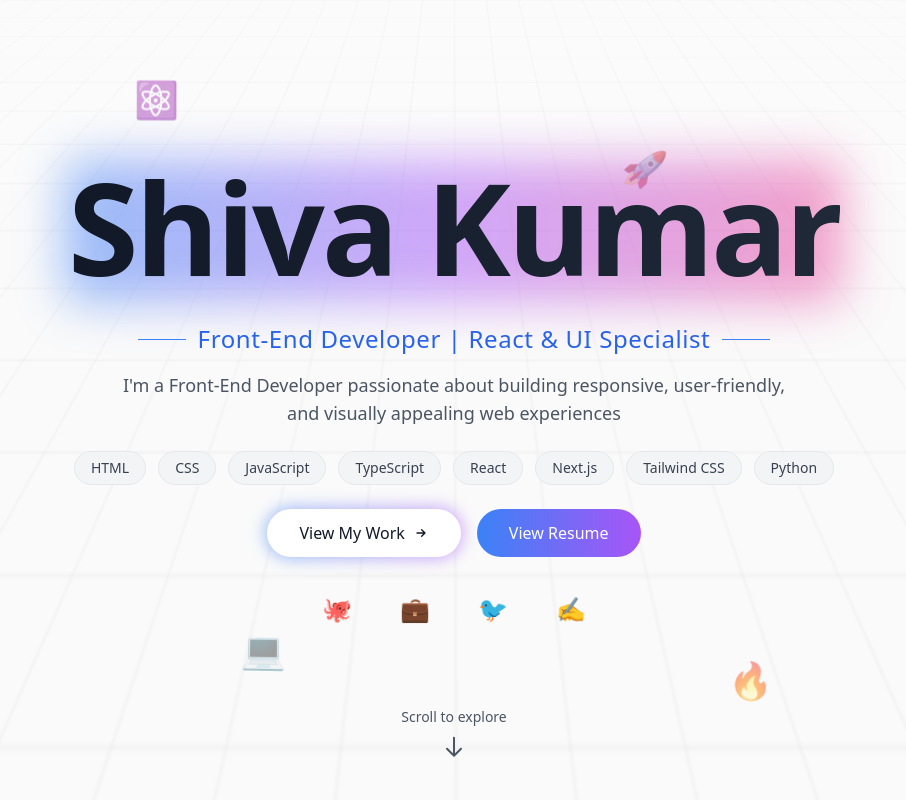
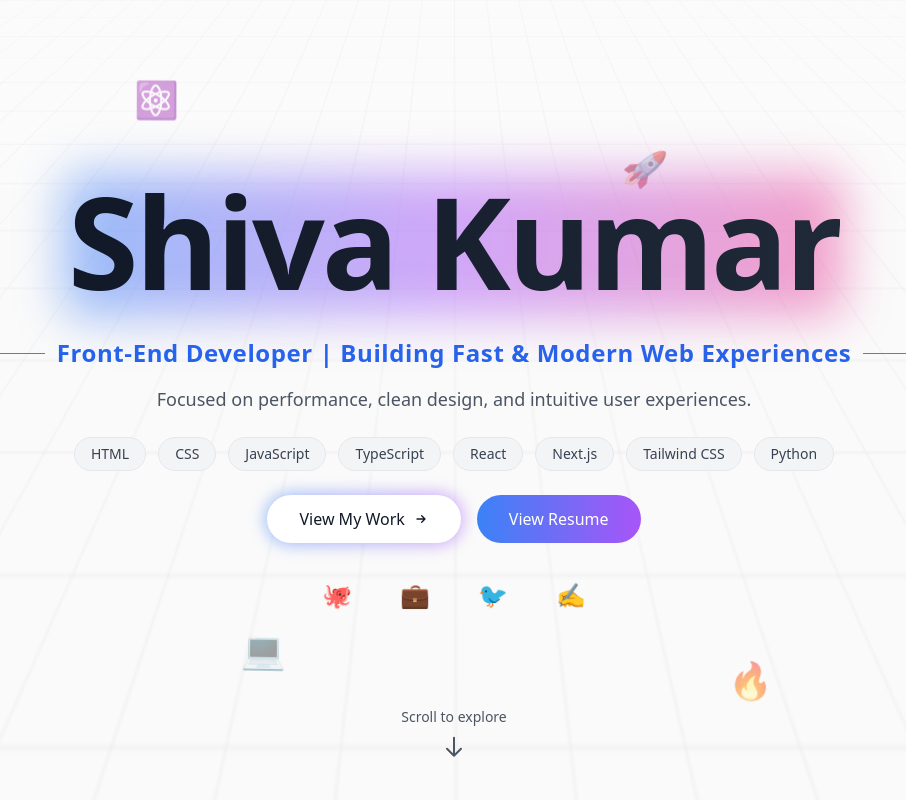
Before and after one commit to ShivaJ007/shiva-portfolio, a Next.js app: page / in a window 1280 px wide. Shown: the top 800 px of the page, without its empty margins (186-1092 px from the left). Built offline with nearby package versions, Linux system fonts and the light colour scheme.

Commit message:
Make heading bold

```diff
--- a/components/HeroSection.tsx
+++ b/components/HeroSection.tsx
@@ -44,14 +44,13 @@ export const HeroSection = () => {
             <div className="flex flex-col items-center gap-4">
               <div className="flex items-center gap-3">
                 <span className="h-[1px] w-8 sm:w-12 bg-blue-500"></span>
-                <h2 className="text-xl sm:text-2xl font-light tracking-wide text-blue-600 cursor-default select-none">
-                  Front-End Developer | React & UI Specialist
-                </h2>
+                <h2 className="text-xl sm:text-2xl font-semibold tracking-wide text-blue-600 cursor-default select-none">
+  Front-End Developer | Building Fast & Modern Web Experiences
+</h2>
                 <span className="h-[1px] w-8 sm:w-12 bg-blue-500"></span>
               </div>
               <p className="text-base sm:text-lg text-gray-600 max-w-2xl px-4 sm:px-0 cursor-default select-none">
-                I'm a Front-End Developer passionate about building responsive,
-                user-friendly, and visually appealing web experiences
+                Focused on performance, clean design, and intuitive user experiences.
               </p>
             </div>
 
```
